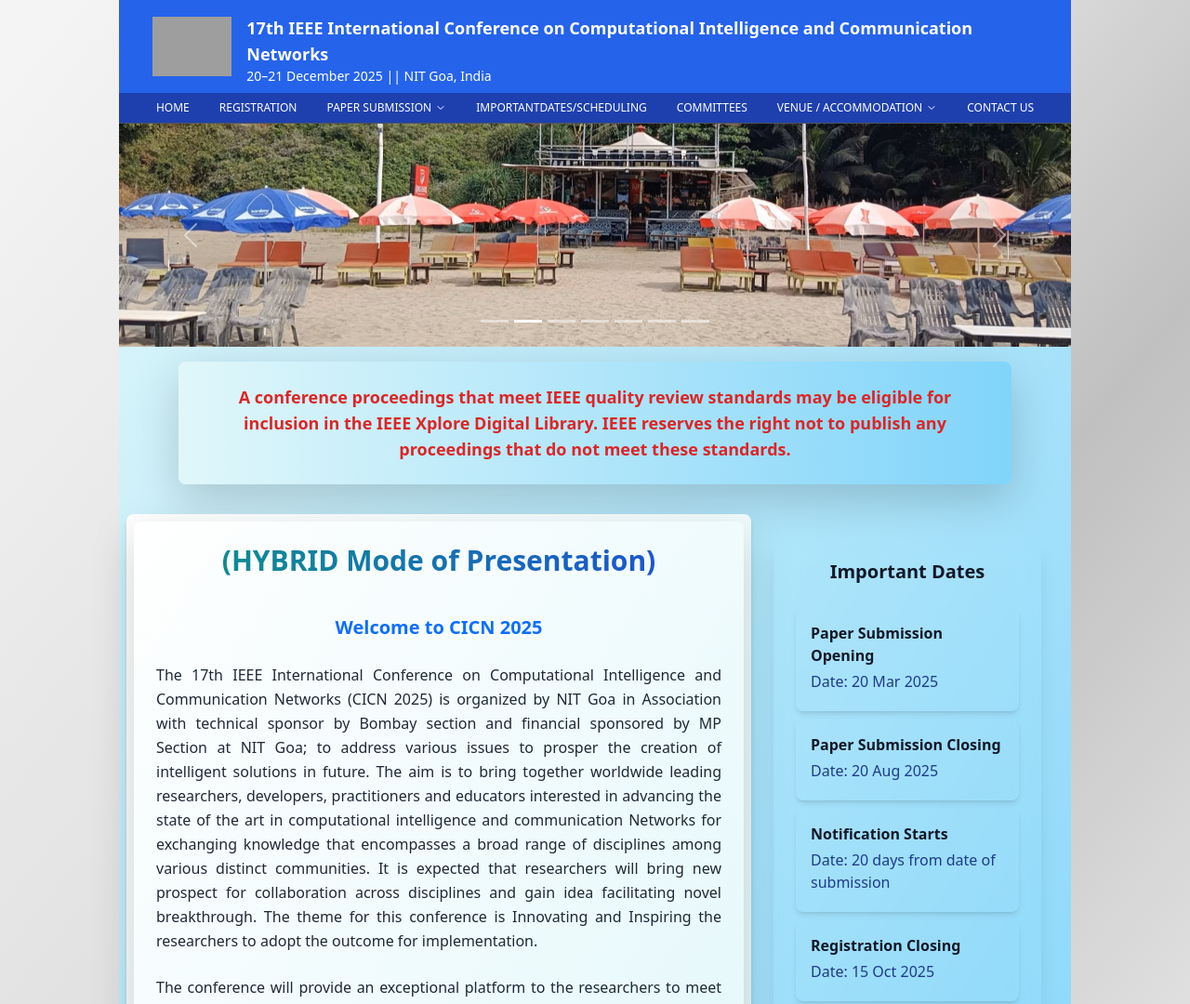
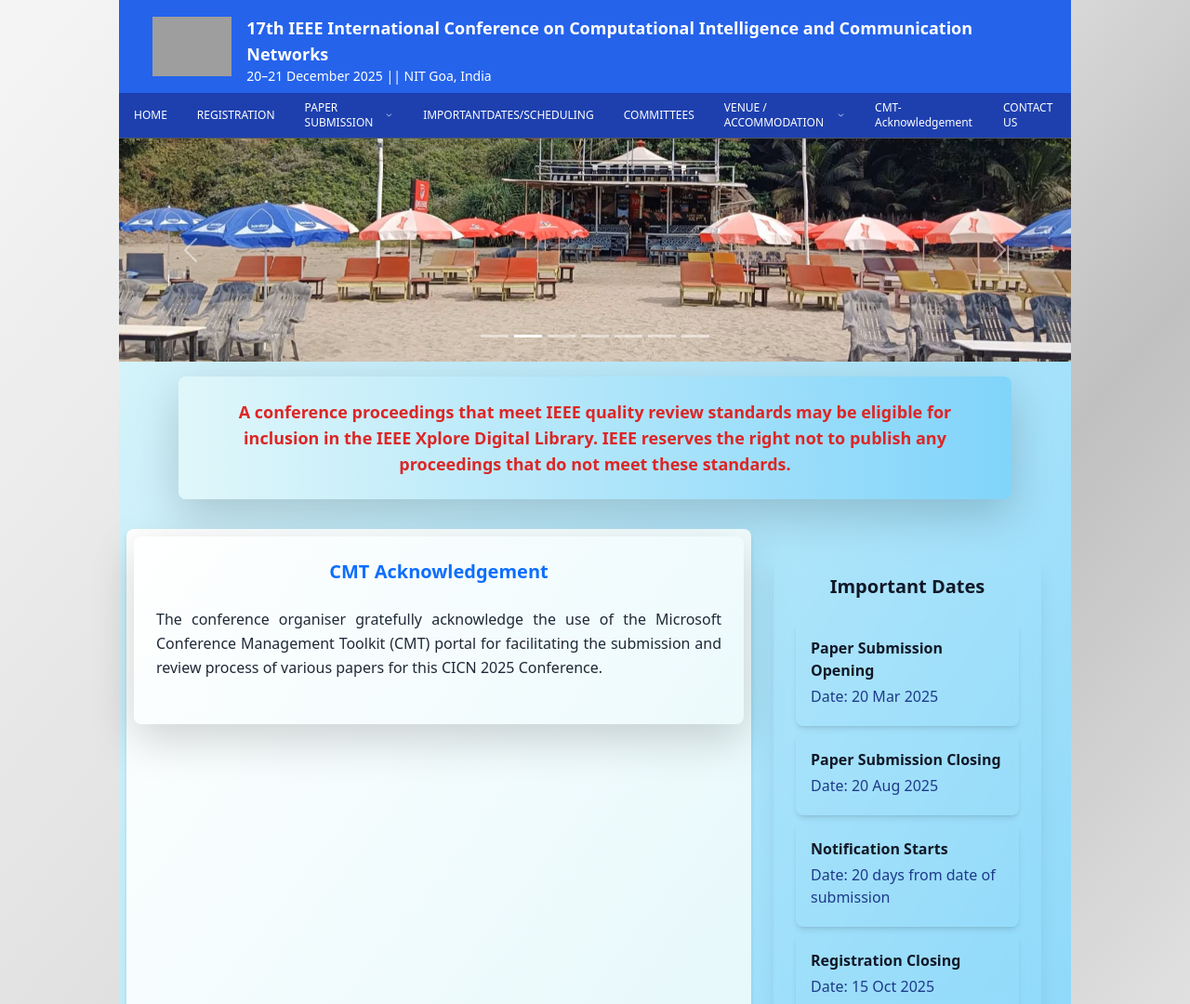
Before and after one commit to Mritunjaii/CICN, a React (Vite) app: page /CMT-Acknowledgement in a window 1280 px wide. Shown: the top 1080 px of the page at 93% size. Built offline with nearby package versions, Linux system fonts and the light colour scheme; grey boxes are pictures that could not be loaded; a web font is replaced by a local one.

Commit message:
Add CMT Acknowledgement link and create App2 component for routing

```diff
--- /dev/null
+++ b/src/App2.jsx
@@ -0,0 +1,114 @@
+import React, { useState, useRef, useEffect } from 'react';
+import Navbar from './components/Navbar';
+import Header from './components/Header';
+import HeroSection from './components/HeroSection';
+import LiveSection from './components/LiveSection';
+import ScrollToTop from './components/contents/ScrollToTop';
+
+import './App.css';
+import 'bootstrap/dist/css/bootstrap.min.css';
+
+// Importing content components
+import Home from './components/contents/Home';
+import CallForPapers from './components/contents/CallForPapers';
+import ImportantDates1 from './components/contents/ImportantDates1';
+import PaperSubmission from './components/contents/PaperSubmission';
+import Registration from './components/contents/Registration';
+import Proceedings from './components/contents/Proceedings';
+import Committees from './components/contents/Committees';
+import ImportantDatesAndScheduling from './components/contents/ImportantDatesAndScheduling';
+import Speakers from './components/contents/Speakers';
+import SponsorsContent from './components/contents/Sponsors';
+import Venue from './components/contents/Venue';
+import PastConferences from './components/contents/PastConferences';
+import Tours from './components/contents/Tours';
+import ContactUs from './components/contents/ContactUs';
+import Cmtacknowledge from './components/contents/cmtacknowledge';
+
+const contentMap = {
+  Home: <Home />,
+  'Call for Papers': <CallForPapers />,
+  'Important Dates/Schedule': <ImportantDates1 />,
+  'Paper Submission': <PaperSubmission />,
+  Registration: <Registration />,
+  'ImportantDates Scheduling': <ImportantDatesAndScheduling />,
+  Proceedings: <Proceedings />,
+  Committees: <Committees />,
+  'Keynote Speakers': <Speakers />,
+  Sponsors: <SponsorsContent />,
+  'Venue/Accommodation': <Venue />,
+  'Past Conferences': <PastConferences />,
+  Tours: <Tours />,
+  'Contact Us': <ContactUs />
+
+};
+
+function App2() {
+  const [selectedContent, setSelectedContent] = useState(<Home />);
+  const [isOpen, setIsOpen] = useState(false);
+  const [scrollTarget, setScrollTarget] = useState(null);
+
+  // Ref for the main content section
+  const mainContentRef = useRef(null);
+
+  const handleClick = (section) => {
+    setSelectedContent(contentMap[section]);
+    setIsOpen(false); // Close the menu on selection
+    setScrollTarget(mainContentRef.current);
+  };
+
+  useEffect(() => {
+    if (scrollTarget) {
+      window.scrollTo({
+        top: scrollTarget.offsetTop,
+        behavior: 'smooth',
+      });
+      setScrollTarget(null); // Reset the scroll target after scrolling
+    }
+  }, [scrollTarget, selectedContent]);
+
+  // const toggleMenu = () => setIsOpen(!isOpen);
+
+  return (
+    <div className="min-h-screen bg-gradient-to-br from-[#e0f7fa] to-[#81d4fa] text-white w-full max-w-[100vw] mx-auto">
+      <Header />
+
+      <Navbar handleClick={(section)=>{
+        window.location.href = '/';
+        handleClick(section); // Reset to Home on logo click
+      }}  />
+
+      {/* Hero Section */}
+      <HeroSection />
+
+      {/* Live Section */}
+      <LiveSection />
+
+      {/* Main Content */}
+      <main ref={mainContentRef} className="px-2 py-8">
+        <div className="grid grid-cols-1 md:grid-cols-6 gap-0 w-full max-w-[90vw] mx-auto">
+          {/* Main Content Area (67%) */}
+          <div className="md:col-span-4 bg-gradient-to-br from-[#ffffff] to-[#e0f7fa] p-2 rounded-lg shadow-md">
+            <section className="mb-8">
+              <Cmtacknowledge />
+            </section>
+          </div>
+
+          {/* Sidebar (33%) */}
+          <aside className="md:col-span-2 space-y-4 w-full">
+            <ImportantDates1 />
+          </aside>
+
+          <ScrollToTop />
+        </div>
+      </main>
+
+      {/* Footer */}
+      <footer className="bg-gray-800 text-white text-center py-4">
+        <p>&copy; CICN 2025 - All Rights Reserved</p>
+      </footer>
+    </div>
+  );
+}
+
+export default App2;
--- a/src/components/Navbar.jsx
+++ b/src/components/Navbar.jsx
@@ -192,6 +192,13 @@
               )}
             </AnimatePresence>
           </div>
+          <a
+            onClick={() => window.location.href = 'https://cicn-2025.vercel.app/CMT-Acknowledgement'}
+            className="block px-3 py-2 cursor-pointer hover:bg-sky-400 text-white text-xs"
+            style={{ textDecoration: 'none' }}
+          >
+            CMT-Acknowledgement
+          </a>
 
           {/* Contact Us */}
           <a
--- a/src/components/contents/cmtacknowledge.jsx
+++ b/src/components/contents/cmtacknowledge.jsx
@@ -1,6 +1,6 @@
 import React from "react";
 
-const cmtacknowledge = () => {
+const Cmtacknowledge = () => {
   return (
     <section className="p-4 rounded-lg shadow-lg w-full">
       <div className="text-gray-800 max-w-4xl mx-auto">
@@ -10,11 +10,11 @@
           </h3>
         </center>
         <p className="mb-4 text-justify leading-relaxed text-base">
-          The conference organiser gratefully acknowledge the use of the Microsoft Conference Management Toolkit (CMT) portal for facilitating the submission and review process of various papers for this CICN 2025 Conference.
+          The conference organiser gratefully acknowledge the use of the Microsoft Conference Management Toolkit (CMT) portal for facilitating the submission and review process of various papers for this CICN 2025 Conference.
         </p>
       </div>
     </section>
   );
 };
 
-export default cmtacknowledge;
+export default Cmtacknowledge;
--- a/src/main.jsx
+++ b/src/main.jsx
@@ -1,13 +1,17 @@
 import React from 'react';
 import ReactDOM from 'react-dom/client';
 import App from './App';
-import { BrowserRouter } from 'react-router-dom';
+import App2 from './App2';
+import { BrowserRouter, Route, Routes } from 'react-router-dom';
 import './index.css'; // Ensure this is correctly imported
 
 const root = ReactDOM.createRoot(document.getElementById('root'));
 
 root.render(
   <BrowserRouter>
-    <App />
+  <Routes>
+    <Route path="/" element={<App />} />
+  <Route path="/CMT-Acknowledgement" element={<App2 />} />
+  </Routes>
   </BrowserRouter>
 );
```
